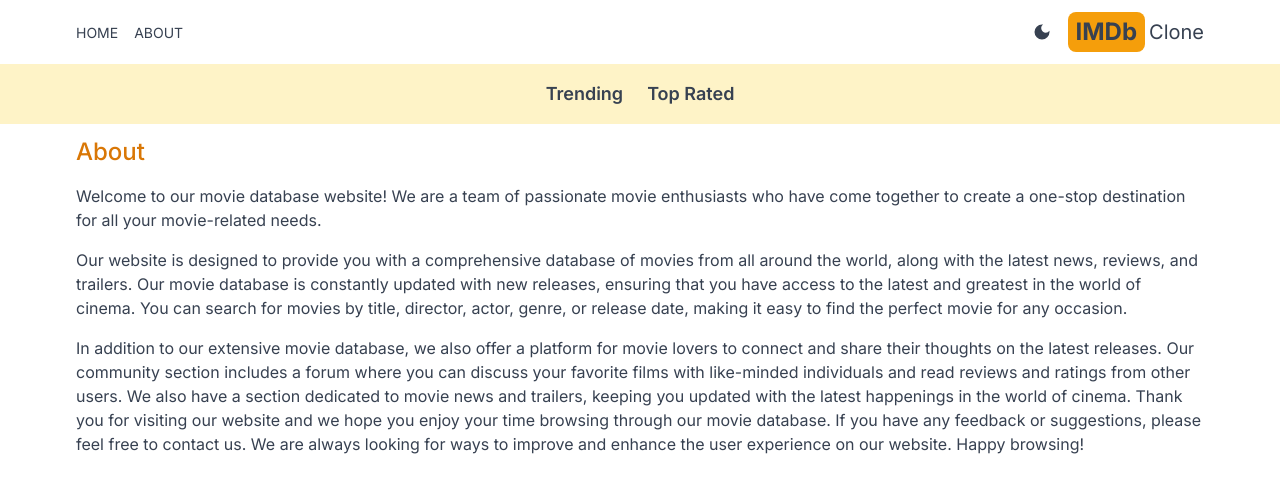
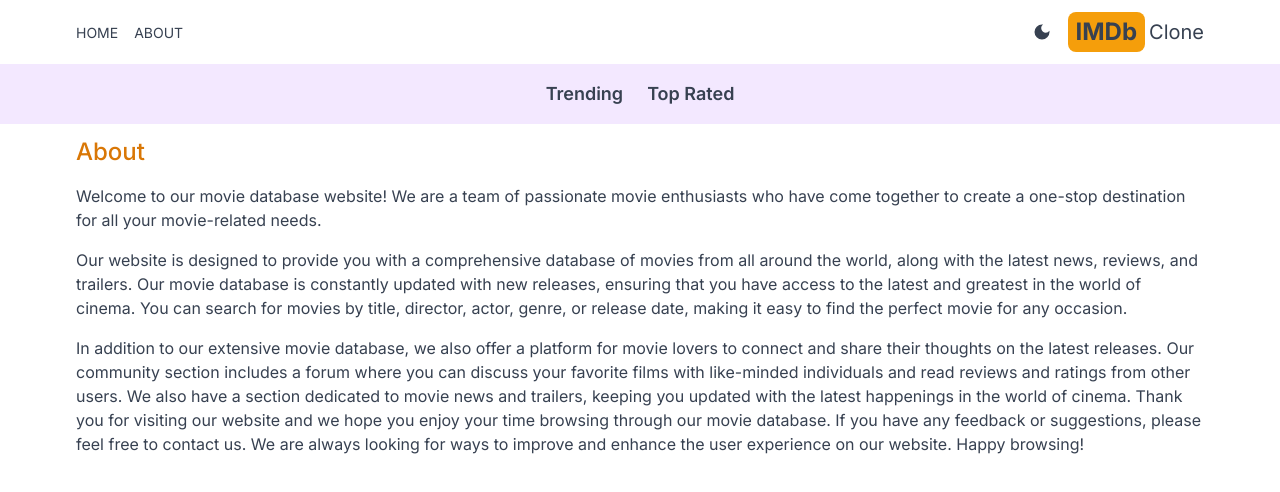
Before and after one commit to Rits113116/IMDb-clone, a Next.js app: page /about in a window 1280 px wide. Shown: the top 492 px of the page. Built offline with nearby package versions, Linux system fonts and the light colour scheme.

Commit message:
add loading effect using nextjs

```diff
--- /dev/null
+++ b/src/app/loading.jsx
@@ -0,0 +1,7 @@
+export default function loading() {
+    return (
+      <div className='flex justify-center mt-16'>
+        <img className='h-52' src='spinner.svg' alt='loading...' />
+      </div>
+    );
+  }
--- a/src/app/page.js
+++ b/src/app/page.js
@@ -7,7 +7,8 @@ export default async function Home({ searchParams }) {
   const res = await fetch(
     `https://api.themoviedb.org/3${
       genre === 'fetchTopRated' ? `/movie/top_rated` : `/trending/all/week`
-    }?api_key=${API_KEY}&language=en-US&page=1`
+    }?api_key=${API_KEY}&language=en-US&page=1`,
+    { next: { revalidate: 10000 } }
   );
   const data = await res.json();
   if (!res.ok) {
--- a/src/components/Navbar.jsx
+++ b/src/components/Navbar.jsx
@@ -1,10 +1,12 @@
 import NavbarItem from './NavbarItem';
-
+import { Suspense } from 'react';
 export default function Navbar() {
   return (
-    <div className='flex dark:bg-gray-600 bg-amber-100 p-4 lg:text-lg justify-center gap-6'>
+    <div className='flex dark:bg-gray-600 bg-purple-100 p-4 lg:text-lg justify-center gap-6'>
+    <Suspense fallback={<div>Loading...</div>}>
       <NavbarItem title='Trending' param='fetchTrending' />
       <NavbarItem title='Top Rated' param='fetchTopRated' />
-    </div>
+    </Suspense>
+    </div>
   );
 }
```
Also changed, not shown: public/spinner.svg (added).
